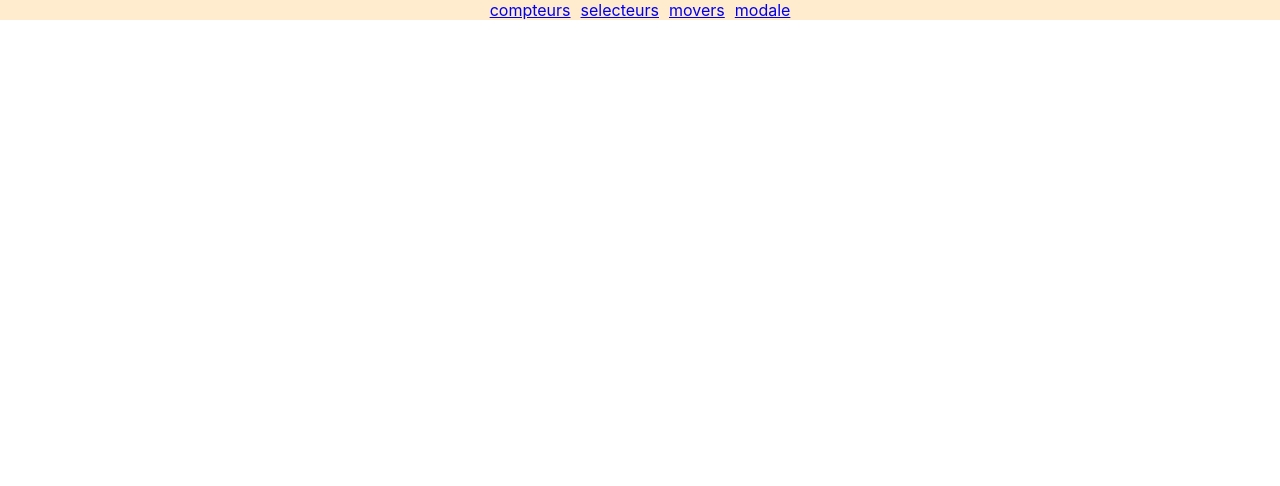
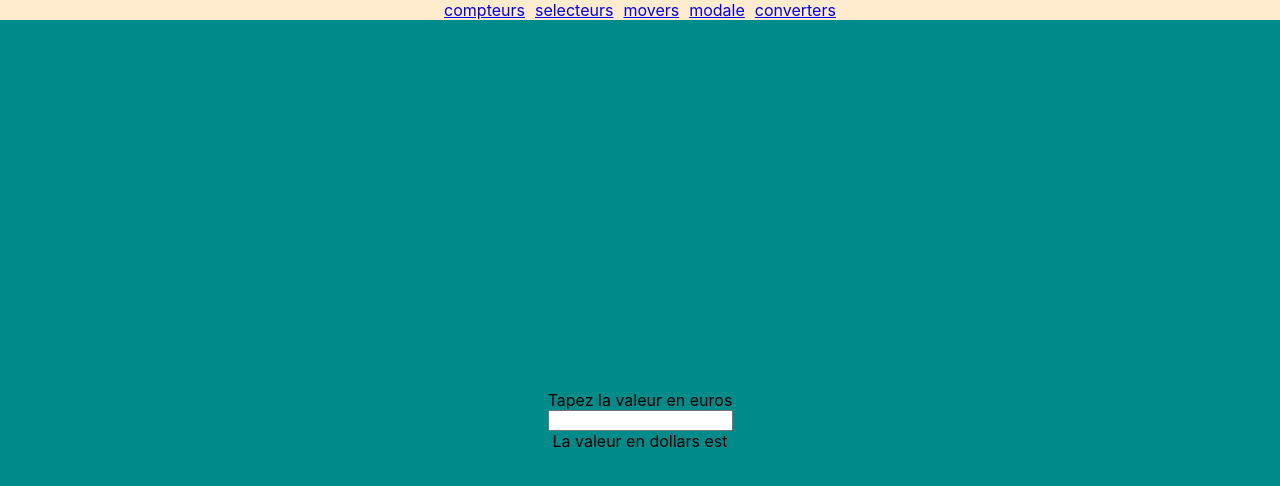
Before and after one commit to MgRl8ow3MhVr/greta2022states, a React (Create React App) app: page /converters in a window 1280 px wide. Shown: the top 486 px of the page. Built offline with nearby package versions, Linux system fonts and the light colour scheme.

Commit message:
converter

```diff
--- a/src/App.js
+++ b/src/App.js
@@ -7,6 +7,7 @@ import Header from "./components/Header";
 import Selecteurs from "./components/Selecteurs";
 import Movers from "./components/Movers";
 import Modale from "./components/Modal";
+import Converters from "./components/Converters";
 
 function App() {
   return (
@@ -18,6 +19,7 @@ function App() {
         <Route path="selecteurs" element={<Selecteurs />} />
         <Route path="movers" element={<Movers />} />
         <Route path="modale" element={<Modale />} />
+        <Route path="converters" element={<Converters />} />
       </Routes>
     </BrowserRouter>
   );
--- /dev/null
+++ b/src/components/Converters/index.css
@@ -0,0 +1,9 @@
+.convertersContainer{
+    background-color: darkcyan;
+    width: 100%;
+    height: 100vh;
+    display: flex;
+    justify-content: center;
+    align-items: center;
+    flex-direction: column;
+}
--- /dev/null
+++ b/src/components/Converters/index.js
@@ -0,0 +1,22 @@
+import "./index.css";
+import { useState } from "react";
+
+const Converters = () => {
+  const [input, setInput] = useState("");
+
+  return (
+    <div className="convertersContainer">
+      Tapez la valeur en euros
+      <input
+        type="text"
+        value={input}
+        onChange={(event) => {
+          setInput(event.target.value);
+        }}
+      />
+      La valeur en dollars est
+    </div>
+  );
+};
+
+export default Converters;
--- a/src/components/Header/index.js
+++ b/src/components/Header/index.js
@@ -9,6 +9,7 @@ const Header = () => {
       <Link to="selecteurs">selecteurs</Link>
       <Link to="movers">movers</Link>
       <Link to="modale">modale</Link>
+      <Link to="converters">converters</Link>
     </div>
   );
 };
--- a/src/components/Modal/index.css
+++ b/src/components/Modal/index.css
@@ -17,6 +17,17 @@
     display: flex;
     align-items: center;
     justify-content: center;
+    animation: appear 1s
+}
+
+@keyframes appear {
+    from {
+        opacity: 0;
+    }
+    to {
+        opacity: 1;
+    }
+
 }
 
 .myModalContent {
--- a/src/components/Modal/index.js
+++ b/src/components/Modal/index.js
@@ -1,25 +1,31 @@
 import "./index.css";
+import { useState } from "react";
 
 const Modale = () => {
+  const [show, setShow] = useState(false);
+
   return (
     <>
       <div className="modaleContainer">
         <button
           onClick={() => {
-            console.log("hello");
+            setShow(true);
           }}
         >
           Ouvrir Modale
         </button>
       </div>
+
+      {show === true ? (
         <div
           className="myModal"
           onClick={() => {
-          console.log("close ME");
+            setShow(false);
           }}
         >
           <img src="https://upload.wikimedia.org/wikipedia/commons/thumb/e/e6/Red_Panda_%2824986761703%29.jpg/220px-Red_Panda_%2824986761703%29.jpg" />
         </div>
+      ) : null}
     </>
   );
 };
```
Lines whose indentation alone changed are shown as unchanged.
